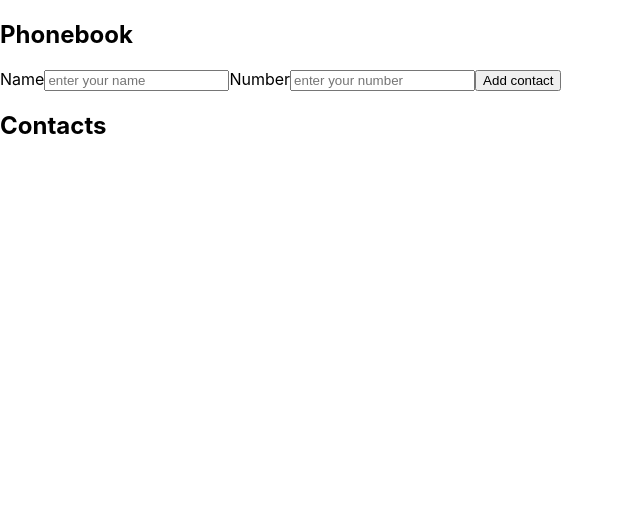
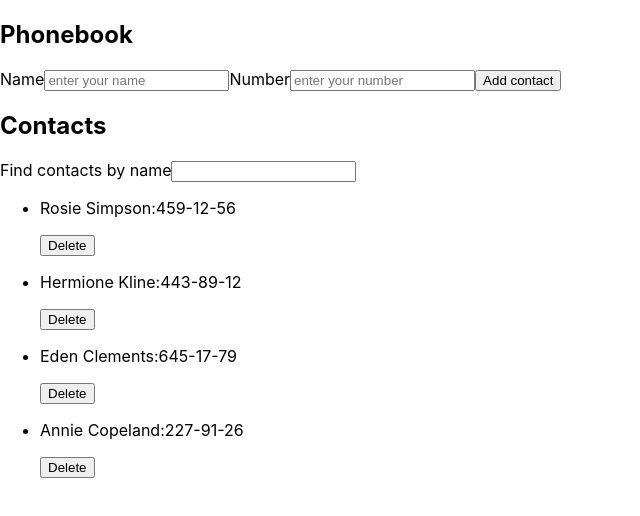
Before and after one commit to Denis-us/goit-react-hw-02-phonebook, a React (Create React App) app: page / in a window 1280 px wide. Shown: the top 516 px of the page, without its empty margins (0-640 px from the left). Built offline with nearby package versions, Linux system fonts and the light colour scheme.

Commit message:
Добавил кнопу delete

```diff
--- a/src/App.js
+++ b/src/App.js
@@ -2,28 +2,56 @@
 import Form from "./components/Form/Form";
 import Section from "./components/Section/Section";
 import ContactList from "./components/ContactList/ContactList";
+import Filter from "./components/Filter/Filter";
 
 import { v4 as uuidv4 } from "uuid";
 
 class App extends Component {
   state = {
-    contacts: [],
-    name: "",
+    contacts: [
+      { id: "id-1", name: "Rosie Simpson", number: "459-12-56" },
+      { id: "id-2", name: "Hermione Kline", number: "443-89-12" },
+      { id: "id-3", name: "Eden Clements", number: "645-17-79" },
+      { id: "id-4", name: "Annie Copeland", number: "227-91-26" },
+    ],
     filter: "",
   };
 
   formSubmitHandler = (data) => {
-    const { contacts } = this.state;
     const { name, number } = data;
-    console.log(contacts);
+
     const newContact = [{ id: uuidv4(), name: name, number: number }];
     this.setState((prevState) => ({
       contacts: [...prevState.contacts, ...newContact],
     }));
-    // this.setState( => {contacts: {id:uuidv4(), name: name, number: number}})
+  };
+
+  changeFilter = (event) => {
+    this.setState({ filter: event.currentTarget.value });
+  };
+
+  getVisibleContacts = () => {
+    const { filter, contacts } = this.state;
+    const normalizedFilter = filter.toLowerCase();
+
+    return contacts.filter((todo) =>
+      todo.name.toLowerCase().includes(normalizedFilter)
+    );
+  };
+
+  deleteContact = (contactsId) => {
+    this.setState((prevState) => ({
+      contacts: prevState.contacts.filter(
+        (contact) => contact.id !== contactsId
+      ),
+    }));
   };
 
   render() {
+    const { filter } = this.state;
+
+    const visibleContacts = this.getVisibleContacts();
+
     return (
       <>
         <Section title={"Phonebook"}>
@@ -31,7 +59,11 @@
         </Section>
 
         <Section title={"Contacts"}>
-          <ContactList data={this.data} />
+          <Filter value={filter} onChange={this.changeFilter} />
+          <ContactList
+            contacts={visibleContacts}
+            onDeleteContact={this.deleteContact}
+          />
         </Section>
       </>
     );
@@ -39,3 +71,46 @@
 }
 
 export default App;
+
+{
+  /* <TodoList
+          todos={visibleTodos}
+          onDeleteTodo={this.deleteTodo}
+          onToggleCompleted={this.toggleCompleted} */
+}
+
+// getVisibleTodos = () => {
+//   const { filter, todos } = this.state;
+//   const normalizedFilter = filter.toLowerCase();
+
+//   return todos.filter(todo =>
+//     todo.text.toLowerCase().includes(normalizedFilter),
+//   );
+// };
+
+// addTodo = text => {
+//   const todo = {
+//     id: shortid.generate(),
+//     text,
+//     completed: false,
+//   };
+
+//   this.setState(({ todos }) => ({
+//     todos: [todo, ...todos],
+//   }));
+// };
+
+// deleteTodo = todoId => {
+//   this.setState(prevState => ({
+//     todos: prevState.todos.filter(todo => todo.id !== todoId),
+//   }));
+// };
+
+// toggleCompleted = todoId => {
+
+//   this.setState(({ todos }) => ({
+//     todos: todos.map(todo =>
+//       todo.id === todoId ? { ...todo, completed: !todo.completed } : todo,
+//     ),
+//   }));
+// };
--- a/src/components/ContactList/ContactList.js
+++ b/src/components/ContactList/ContactList.js
@@ -1,7 +1,20 @@
 import React from "react";
 
-const ContactList = ({ data }) => {
-  return <p>{data}</p>;
+const ContactList = ({ contacts, onDeleteContact }) => {
+  return (
+    <ul>
+      {contacts.map(({ id, name, number }) => (
+        <li key={id}>
+          <p>
+            {name}:{number}
+          </p>
+          <button type="button" onClick={() => onDeleteContact(id)}>
+            Delete
+          </button>
+        </li>
+      ))}
+    </ul>
+  );
 };
 
 export default ContactList;
--- a/src/components/Filter/Filter.js
+++ b/src/components/Filter/Filter.js
@@ -0,0 +1,12 @@
+import React from "react";
+
+const Filter = ({ value, onChange }) => {
+  return (
+    <label>
+      Find contacts by name
+      <input type="text" value={value} onChange={onChange}></input>
+    </label>
+  );
+};
+
+export default Filter;
--- a/src/components/Form/Form.js
+++ b/src/components/Form/Form.js
@@ -19,13 +19,13 @@
     this.setState({
       [name]: value,
     });
-    // console.log(`event.target.value`, name, '----', value)
   };
 
   handleSubmit = (event) => {
     event.preventDefault();
     console.log("this.state", this.state);
     this.props.onSubmit(this.state);
+
     this.reset();
   };
 
@@ -34,12 +34,14 @@
   };
 
   render() {
+    const { name, number } = this.state;
+
     return (
       <form onSubmit={this.handleSubmit}>
         <label>Name</label>
         <Input
           type={"text"}
-          value={this.state.name}
+          value={name}
           placeholder={"enter your name"}
           name={"name"}
           handleChange={this.handleChange}
@@ -49,7 +51,7 @@
         <label>Number</label>
         <Input
           type={"tel"}
-          value={this.state.number}
+          value={number}
           placeholder={"enter your number"}
           name={"number"}
           handleChange={this.handleChange}
```
